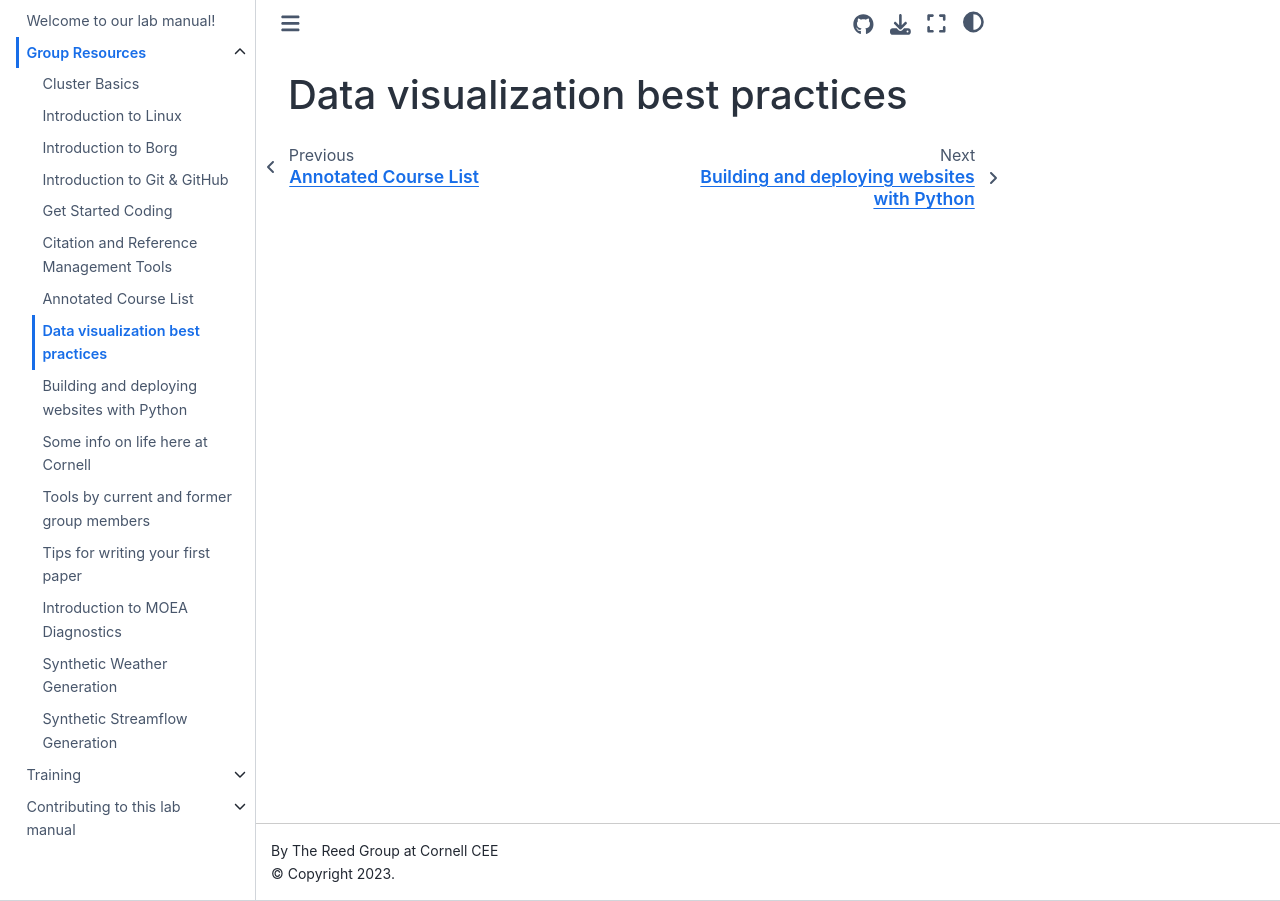
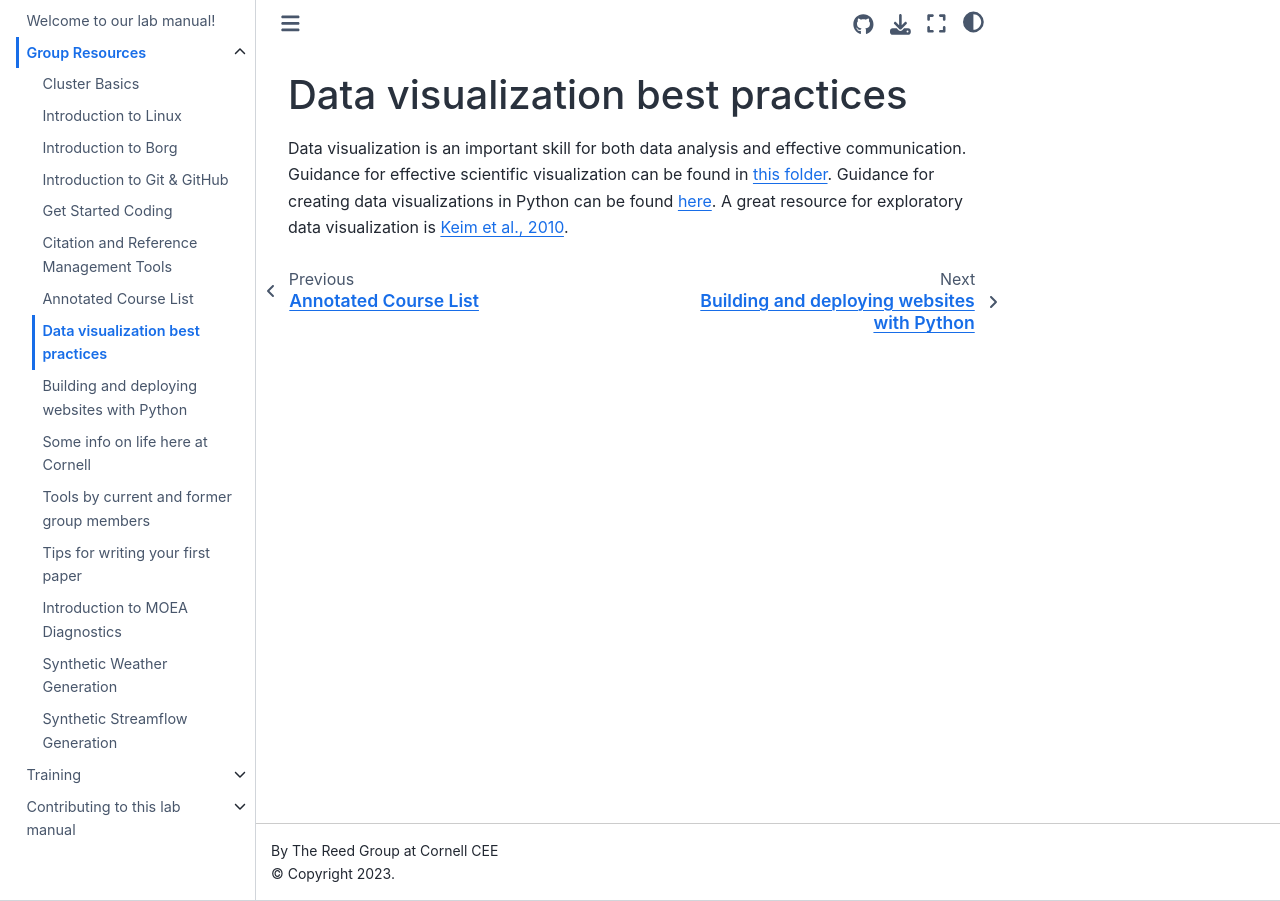
Before and after one commit to reedgroup/reedgroup.github.io, a Jupyter Book: the page built from docs/Resources/DataVisualization.md, in a window 1280 px wide. Built offline with Jupyter Book 1.0.4 settings and Sphinx 7.4.7 and the Sphinx Book theme 1.1.4, drawn with Linux system fonts in a browser that asks for light colours; pages that are not in the unit, such as notebooks, are missing from menus.

Commit message:
adding data vis info

```diff
--- a/docs/Resources/DataVisualization.md
+++ b/docs/Resources/DataVisualization.md
@@ -1 +1,3 @@
 # Data visualization best practices
+
+Data visualization is an important skill for both data analysis and effective communication. Guidance for effective scientific visualization can be found in [this folder](https://cornell.box.com/s/89y0kal7ak8ijbqsg3e4no2jsq8ylshj). Guidance for creating data visualizations in Python can be found [here](https://cornell.box.com/s/sb8uap3jv5jpioo9hfk293iepdoiw5qe). A great resource for exploratory data visualization is [Keim et al., 2010](https://diglib.eg.org/handle/10.2312/14803).
```
